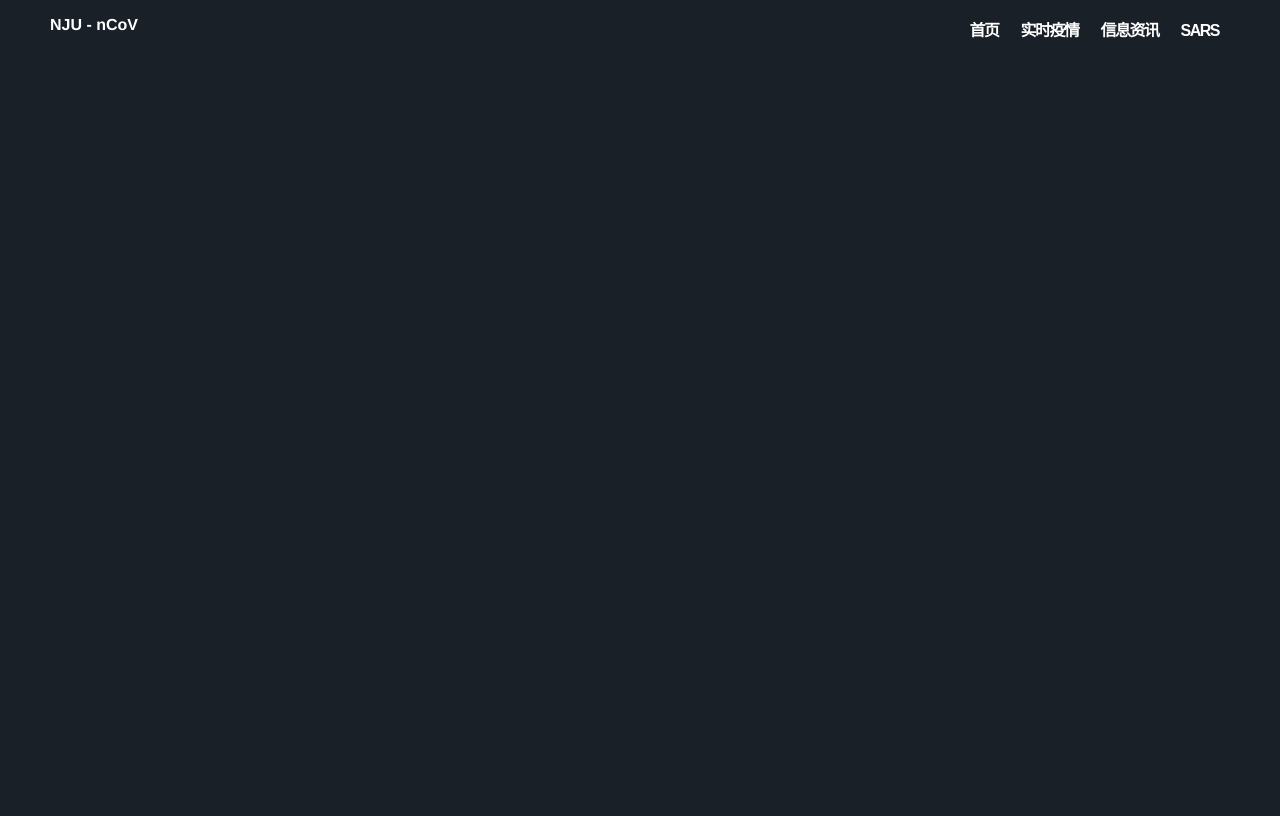
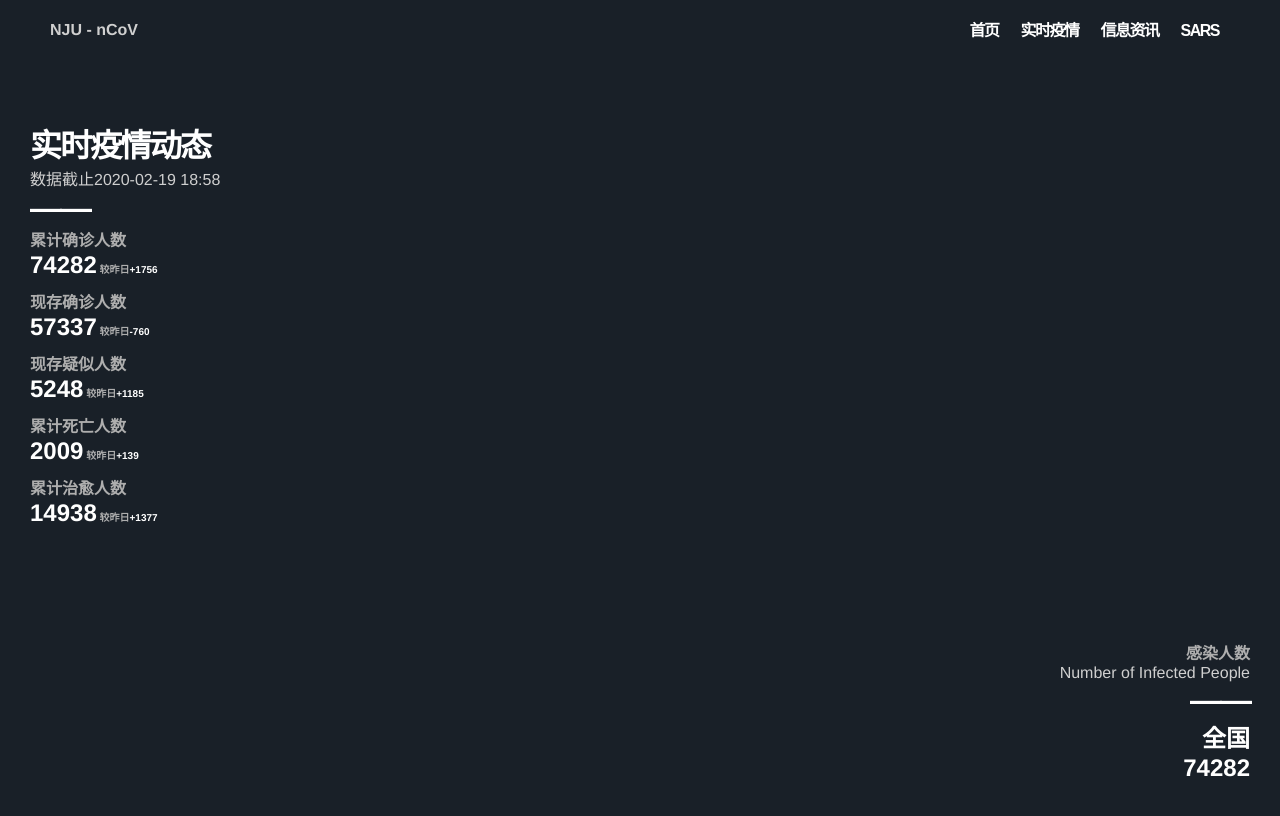
Before and after one commit to Island0214/NJU-nCoV, a Vue app in the folder ncov-front/: page /#/epidemic in a window 1280 px wide. Shown: the top 816 px of the page. Built offline with nearby package versions, Linux system fonts and the light colour scheme.

Commit message:
<feat>: <add real-time epidemic condition page>

```diff
--- a/ncov-front/package.json
+++ b/ncov-front/package.json
@@ -10,6 +10,7 @@
   "dependencies": {
     "axios": "^0.19.2",
     "core-js": "^3.6.4",
+    "echarts": "^4.6.0",
     "element-ui": "^2.13.0",
     "vue": "^2.6.11",
     "vue-router": "^3.1.5",
--- a/ncov-front/src/components/Navigation.vue
+++ b/ncov-front/src/components/Navigation.vue
@@ -31,4 +31,9 @@
     button {
         line-height: 60px;
     }
+
+    p {
+        height: 60px;
+        line-height: 60px;
+    }
 </style>
--- a/ncov-front/src/index.less
+++ b/ncov-front/src/index.less
@@ -18,9 +18,42 @@ button {
   cursor: pointer;
   margin: 0 5px;
   border-bottom: 2px solid transparent;
+  outline: none;
 }
 
 button:hover {
   color: #aeaeae;
   border-bottom: 2px solid #aeaeae;
 }
+
+.light {
+  font-weight: 400;
+}
+
+h1 {
+  margin: 0;
+  letter-spacing: -2px;
+}
+
+h2 {
+  margin: 0;
+  font-weight: 600;
+}
+
+h4 {
+  margin: 0;
+  color: #aeaeae;
+}
+
+h6 {
+  margin: 0;
+}
+
+span {
+  color: #aeaeae;
+}
+
+p {
+  margin: 0;
+  color: #cfcfcf;
+}
--- a/ncov-front/src/main.js
+++ b/ncov-front/src/main.js
@@ -5,7 +5,9 @@ import store from './store'
 import './plugins/element.js'
 import './index.less'
 import './element-variables.scss'
+import echarts from 'echarts'
 
+Vue.prototype.$echarts = echarts
 Vue.config.productionTip = false
 
 
--- a/ncov-front/src/router/index.js
+++ b/ncov-front/src/router/index.js
@@ -1,6 +1,7 @@
 import Vue from 'vue'
 import VueRouter from 'vue-router'
 import Home from '../views/Home.vue'
+import Epidemic from '../views/Epidemic.vue'
 
 import RequestSarsData from "../components/RequestSarsData";
 
@@ -24,6 +25,11 @@ const routes = [
         path: '/requestSarsData',
         name: 'RequestSarsData',
         component: RequestSarsData
+    },
+    {
+        path: '/epidemic',
+        name: 'Epidemic',
+        component: Epidemic
     }
 ]
 
--- /dev/null
+++ b/ncov-front/src/views/Epidemic.vue
@@ -0,0 +1,205 @@
+<template>
+    <div class="epidemic">
+        <div>
+            <div class="map-wrapper" ref="myEchart"></div>
+            <div class="content-wrapper">
+                <el-row>
+                    <el-col :span="12">
+                        <div class="data-wrapper">
+                            <h1>实时疫情动态</h1>
+                            <p>数据截止2020-02-19 18:58</p>
+                            <h1>——</h1>
+
+                            <h4>累计确诊人数</h4>
+                            <h2>{{statistic.totalDiagnosis}}<span> 较昨日<strong>{{statistic.totalDiagnosisIncrement > 0 ? '+' + statistic.totalDiagnosisIncrement: statistic.totalDiagnosisIncrement}}</strong></span></h2>
+                            <h4>现存确诊人数</h4>
+                            <h2>{{statistic.currentDiagnosis}}<span> 较昨日<strong>{{statistic.currentDiagnosisIncrement > 0 ? '+' + statistic.currentDiagnosisIncrement: statistic.currentDiagnosisIncrement}}</strong></span></h2>
+                            <h4>现存疑似人数</h4>
+                            <h2>{{statistic.currentSuspect}}<span> 较昨日<strong>{{statistic.currentSuspectIncrement > 0 ? '+' + statistic.currentSuspectIncrement: statistic.currentSuspectIncrement}}</strong></span></h2>
+                            <h4>累计死亡人数</h4>
+                            <h2>{{statistic.totalDeath}}<span> 较昨日<strong>{{statistic.totalDeathIncrement > 0 ? '+' + statistic.totalDeathIncrement: statistic.totalDeathIncrement}}</strong></span></h2>
+                            <h4>累计治愈人数</h4>
+                            <h2>{{statistic.totalHealing}}<span> 较昨日<strong>{{statistic.totalHealingIncrement > 0 ? '+' + statistic.totalHealingIncrement: statistic.totalHealingIncrement}}</strong></span></h2>
+                        </div>
+                    </el-col>
+                    <el-col :span="12">
+                        <div class="area-wrapper">
+                            <h4>感染人数</h4>
+                            <p>Number of Infected People</p>
+                            <h1>——</h1>
+                            <h2>{{area.name}}<br>{{area.value}}</h2>
+                        </div>
+                    </el-col>
+                </el-row>
+            </div>
+        </div>
+    </div>
+</template>
+
+<script>
+    import echarts from "echarts";
+    import '../../node_modules/echarts/map/js/china.js'
+
+    export default {
+        name: "Epidemic",
+        data() {
+            return {
+                statistic: {
+                    totalDiagnosis: 74282,
+                    totalDiagnosisIncrement: 1756,
+                    currentDiagnosis: 57337,
+                    currentDiagnosisIncrement: -760,
+                    currentSuspect: 5248,
+                    currentSuspectIncrement: 1185,
+                    totalDeath: 2009,
+                    totalDeathIncrement: 139,
+                    totalHealing: 14938,
+                    totalHealingIncrement: 1377,
+                },
+                area: {
+                    name: '全国',
+                    value: 74282
+                },
+                country: {
+                    name: '全国',
+                    value: 74282
+                }
+            }
+        },
+        methods: {
+            chinaConfigure() {
+                let that = this;
+                let myChart = echarts.init(this.$refs.myEchart);
+                window.onresize = myChart.resize;
+                myChart.setOption({
+                    tooltip: {
+                        show: false
+                    }, // 鼠标移到图里面的浮动提示框
+                    dataRange: {
+                        show: false,
+                        min: 0,
+                        max: 1000,
+                        text: ['High', 'Low'],
+                        realtime: true,
+                        calculable: true,
+                        // color: ['#1a4474', '#096dd9', '#5cdbd3', '#73d13d', '#a0d911', '#fff566']
+                        // color: ['#10239e', '#0050b3', '#5f7685']
+                        color: ['#494775', '#414f75', '#5f7685']
+                    },
+                    geo: { // 这个是重点配置区
+                        map: 'china', // 表示中国地图
+                        roam: false,
+                        label: {
+                            normal: {
+                                show: true, // 是否显示对应地名
+                                textStyle: {
+                                    color: 'rgba(0,0,0,0.4)'
+                                }
+                            }
+                        },
+                        itemStyle: {
+                            normal: {
+                                color: '#303843',
+                                borderColor: '#333333'
+                            },
+                            emphasis: {
+                                areaColor: null,
+                                shadowOffsetX: 0,
+                                shadowOffsetY: 0,
+                                shadowBlur: 0,
+                                borderWidth: 0,
+                                color: '#607789',
+                                shadowColor: 'rgba(0, 0, 0, 0.5)'
+                            }
+                        }
+                    },
+                    series: [{
+                        type: 'scatter',
+                        coordinateSystem: 'geo' // 对应上方配置
+                    },
+                        {
+                            name: '启动次数',
+                            type: 'map',
+                            geoIndex: 0,
+                            data: [{
+                                "name": "北京",
+                                "value": 599
+                            }, {
+                                "name": "上海",
+                                "value": 142
+                            }, {
+                                "name": "黑龙江",
+                                "value": 44
+                            }, {
+                                "name": "深圳",
+                                "value": 92
+                            }, {
+                                "name": "湖北",
+                                "value": 810
+                            }, {
+                                "name": "四川",
+                                "value": 453
+                            }]
+                        }
+                    ]
+                });
+
+                myChart.on('mouseover', function (params) {
+                    that.currentData(params);
+                });
+
+                myChart.on('mouseout', function () {
+                    that.currentData(that.country);
+                });
+            },
+            currentData(param) {
+                this.area = {
+                    name: param.name,
+                    value: isNaN(param.value) ? 0 : param.value,
+                };
+            }
+        },
+        mounted() {
+            this.chinaConfigure();
+        }
+    }
+</script>
+
+<style scoped>
+    .map-wrapper {
+        height: 100vh;
+        width: 100%;
+    }
+
+    .content-wrapper {
+        position: absolute;
+        top: 0;
+        left: 30px;
+        right: 30px;
+    }
+
+    .data-wrapper {
+        text-align: left;
+        position: absolute;
+        top: 15vh;
+    }
+
+    .area-wrapper {
+        text-align: right;
+        position: absolute;
+        top: 80vh;
+        right: 0;
+    }
+
+    h2 {
+        margin-bottom: 10px;
+    }
+
+    h2 span {
+        font-size: 10px;
+    }
+
+    h2 span strong {
+        color: #FFFFFF;
+    }
+</style>
--- a/ncov-front/src/views/Home.vue
+++ b/ncov-front/src/views/Home.vue
@@ -4,7 +4,7 @@
         <el-row>
             <el-col :span="12" class="content-wrapper">
                 <div class="title-wrapper">
-                    <h1>COVID - 19<br><span class="light">2019新型冠状病毒</span><br>----</h1>
+                    <h1>COVID - 19<br><span class="light">2019新型冠状病毒</span><br>————</h1>
                     <h2>Novel<br>Coronavirus<br>Pneumonia</h2>
                 </div>
                 <div class="info-wrapper">
@@ -23,7 +23,7 @@
                 <div class="overview-wrapper">
                     <h2>Epidemic Overview</h2>
                     <p>数据截止2020-02-19 18:58</p>
-                    <h1>----</h1>
+                    <h1>——</h1>
                     <h4>累计确诊人数</h4>
                     <h2>74282</h2>
                     <h4>昨日新增确诊</h4>
@@ -96,30 +96,6 @@
         right: 0;
     }
 
-    h1 {
-        margin: 0;
-        letter-spacing: -2px;
-    }
-
-    .light {
-        font-weight: 400;
-    }
-
-    h2 {
-        margin: 0;
-        font-weight: 600;
-    }
-
-    h4 {
-        margin: 0;
-        color: #aeaeae;
-    }
-
-    p {
-        margin: 0;
-        color: #cfcfcf;
-    }
-
     button {
         padding: 0;
     }
```
Also changed, not shown: 1 other file (tests, documents, lock files or other folders). Lines whose indentation alone changed are shown as unchanged.
